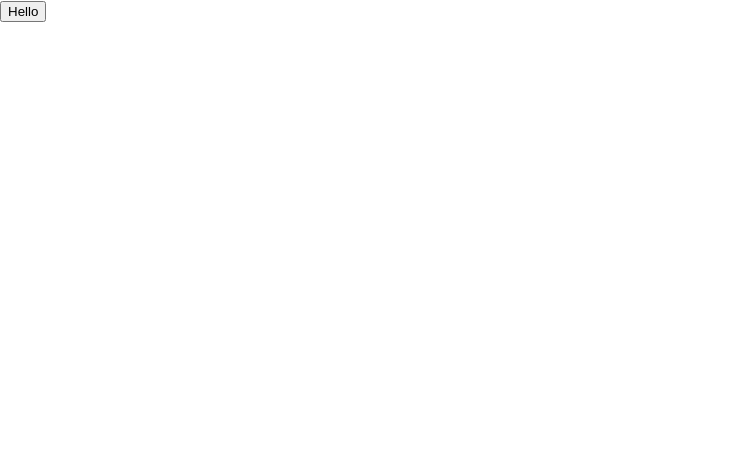
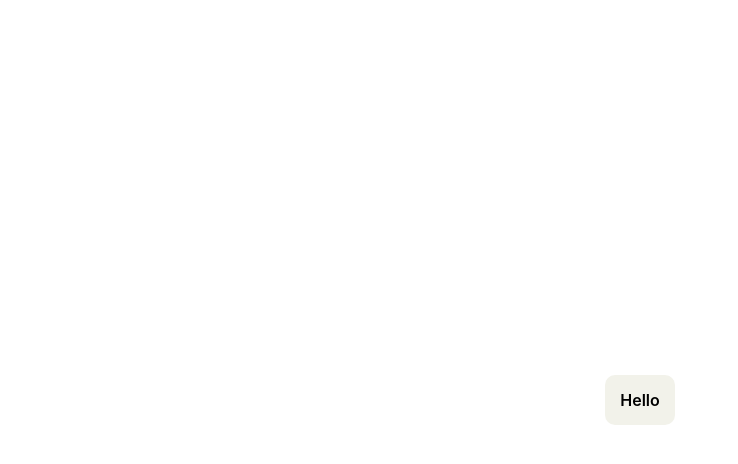
Before and after one commit to R4YLx/BaseButton, a Next.js app: page /ButtonPage in a window 1280 px wide. Shown: the top 464 px of the page, without its empty margins (0-738 px from the left). Built offline with nearby package versions, Linux system fonts and the light colour scheme.

Commit message:
#24 basic styling and conditional rendering

```diff
--- a/components/BaseButton/BaseButton.tsx
+++ b/components/BaseButton/BaseButton.tsx
@@ -1,14 +1,14 @@
 import { IButtonProps } from './interface'
+import styles from './Button.module.scss'
 
-const BaseButton = ({
-  text,
-  href,
-  target,
-  size,
-  isFluid,
-  as
-}: IButtonProps) => {
-  return <button>{text}</button>
+const BaseButton = ({ text, href, target, size, isFluid }: IButtonProps) => {
+  return href ? (
+    <a href={href} className={styles.button} target={target}>
+      {text}
+    </a>
+  ) : (
+    <button className={styles.button}>{text}</button>
+  )
 }
 
 export default BaseButton
--- a/components/BaseButton/Button.module.scss
+++ b/components/BaseButton/Button.module.scss
@@ -0,0 +1,8 @@
+.button {
+  color: rgb(0, 0, 0);
+  background-color: rgb(242, 242, 234);
+  padding: 15px;
+  border-radius: 10px;
+  border: none;
+  font-weight: 600;
+}
--- a/components/BaseButton/interface.ts
+++ b/components/BaseButton/interface.ts
@@ -6,5 +6,5 @@ export interface IButtonProps extends React.ComponentProps<"button"> {
     target?: string
     size?: "s" | "m"
     isFluid?: boolean
-    as?: "a" | "button"
+    // as?: "a" | "button"
 }
--- a/pages/ButtonPage.tsx
+++ b/pages/ButtonPage.tsx
@@ -1,8 +1,13 @@
 import { NextPage } from 'next'
 import BaseButton from '../components/BaseButton/BaseButton'
+import styles from '../styles/Home.module.css'
 
 const ButtonPage: NextPage = () => {
-  return <BaseButton text="Hello" />
+  return (
+    <div className={styles.flexContainer}>
+      <BaseButton href="/" text="Hello" />
+    </div>
+  )
 }
 
 export default ButtonPage
--- a/styles/Home.module.css
+++ b/styles/Home.module.css
@@ -1,3 +1,10 @@
+.flexContainer {
+  display: flex;
+  justify-content: center;
+  align-items: center;
+  height: 100vh;
+}
+
 .container {
   padding: 0 2rem;
 }
```
Also changed, not shown: styles/globals.css (line endings or trailing spaces).
